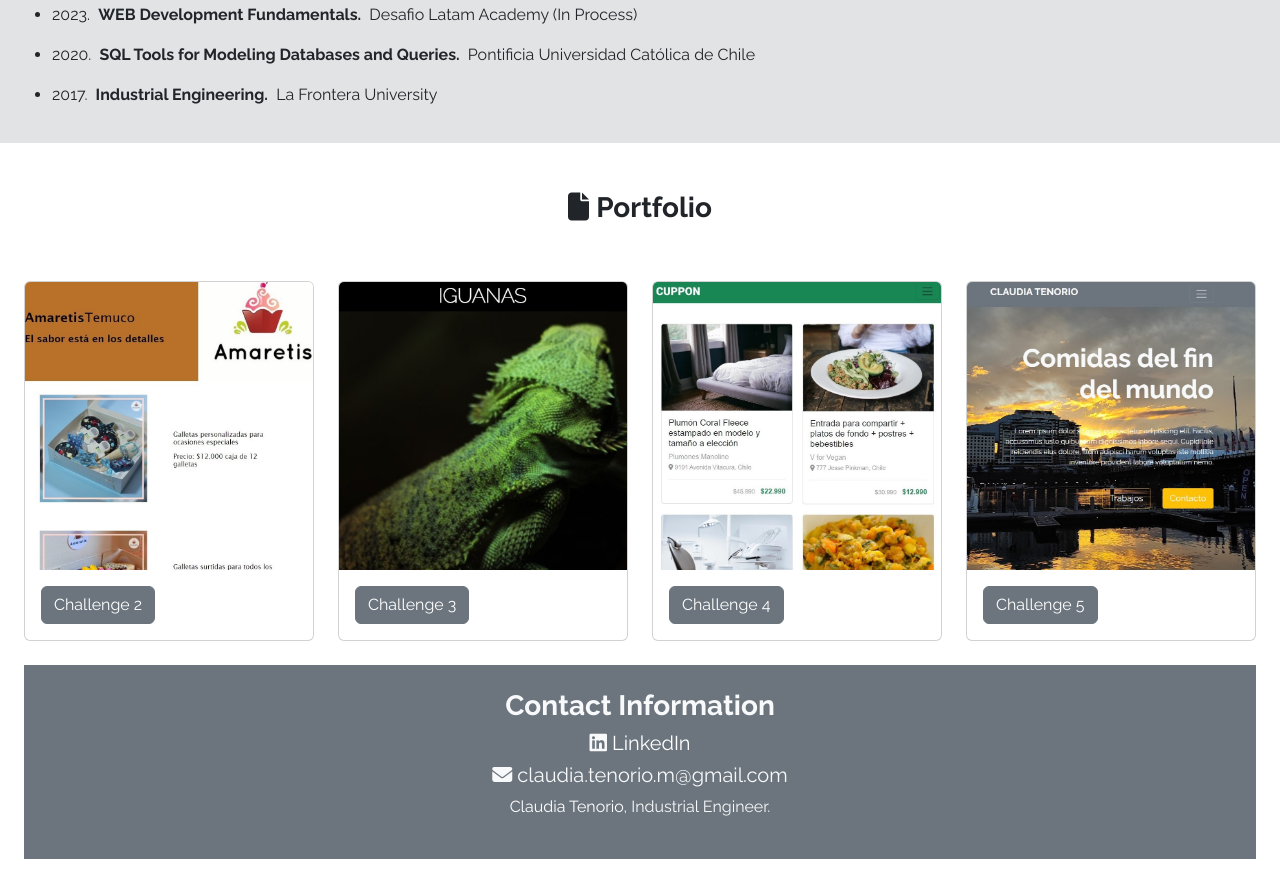
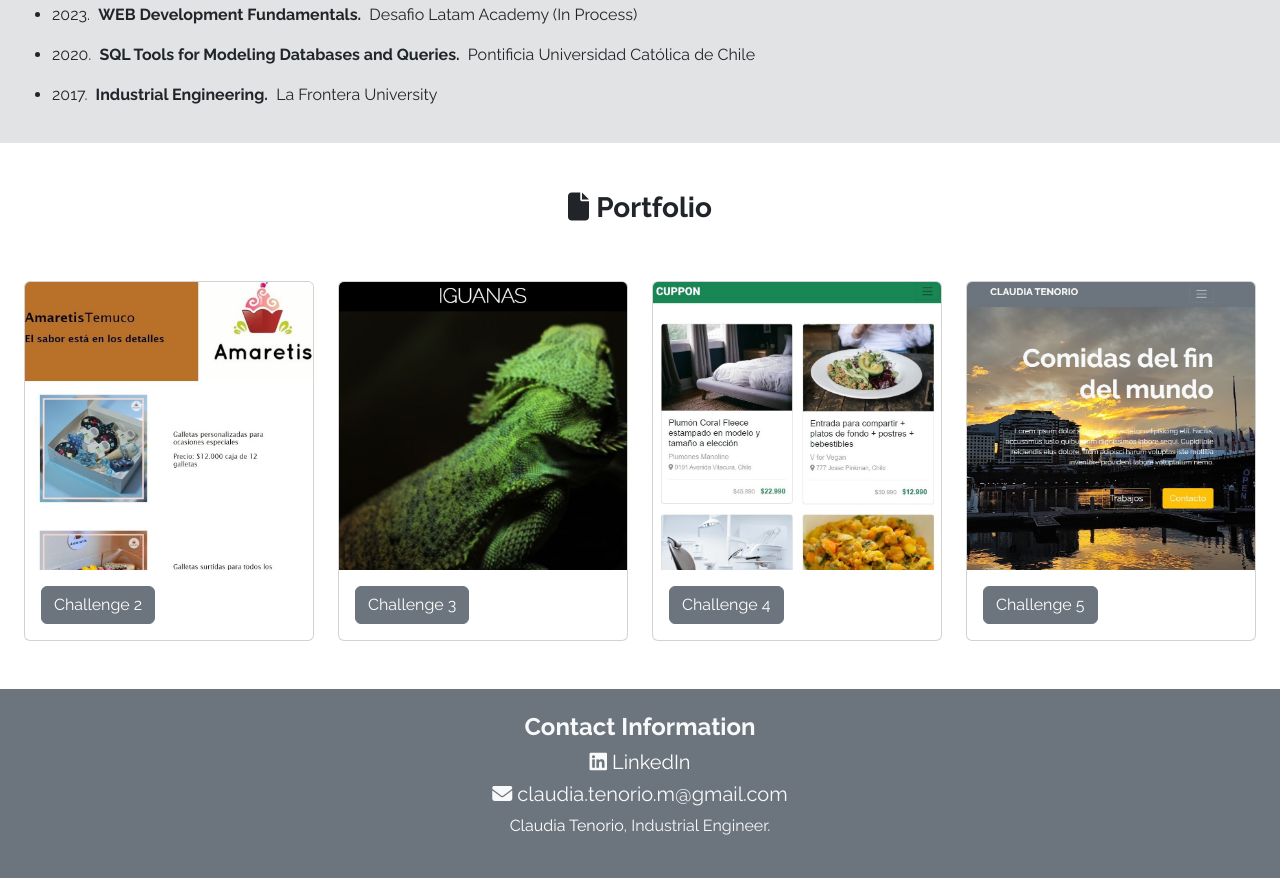
Before and after one commit to clautenorio/curriculum, a plain HTML site: page index.html in a window 1280 px wide. Shown: the part 968-1851 px from the top of the page. Drawn offline with nearby package versions, Linux system fonts and the light colour scheme.

Commit message:
ajustes footer

```diff
--- a/index.html
+++ b/index.html
@@ -99,7 +99,7 @@
         </div>
       </main>
 
-      <div class="container-fluid p-4">
+      <section class="container-fluid p-4">
         <div id="portafolio">
         <h3 class="text-center py-4"><i class="fa-solid fa-file"></i>&nbsp;<strong>Portfolio</strong></h3>
         <div class="row py-4 gx-4 gy-4">
@@ -137,17 +137,16 @@
           </div>
         </div>
       </div>
+      </section>
 
       <footer class="bg-secondary text-center text-light p-4">
         <div id="contacto">
-        <h3><strong>Contact Information</strong></h3>
-        <h5><i class="fa-brands fa-linkedin">&nbsp;</i><a href="https://www.linkedin.com/in/ingeniero-proyectos-civil-industrial/" target="_blank">LinkedIn</a></h5>
-        <h5><i class="fa-solid fa-envelope">&nbsp;</i>claudia.tenorio.m@gmail.com</h5>
-        <p><a href="#">Claudia Tenorio</a>, Industrial Engineer.</p>
+          <h4><strong>Contact Information</strong></h4>
+          <h5><i class="fa-brands fa-linkedin">&nbsp;</i><a href="https://www.linkedin.com/in/ingeniero-proyectos-civil-industrial/" target="_blank">LinkedIn</a></h5>
+          <h5><i class="fa-solid fa-envelope">&nbsp;</i>claudia.tenorio.m@gmail.com</h5>
+          <p><a href="#">Claudia Tenorio</a>, Industrial Engineer.</p>
         </div>
-      </div>
       </footer>
-
 
     <script src="https://cdn.jsdelivr.net/npm/bootstrap@5.3.0/dist/js/bootstrap.bundle.min.js" integrity="sha384-geWF76RCwLtnZ8qwWowPQNguL3RmwHVBC9FhGdlKrxdiJJigb/j/68SIy3Te4Bkz" crossorigin="anonymous"></script>
 </body>
```
